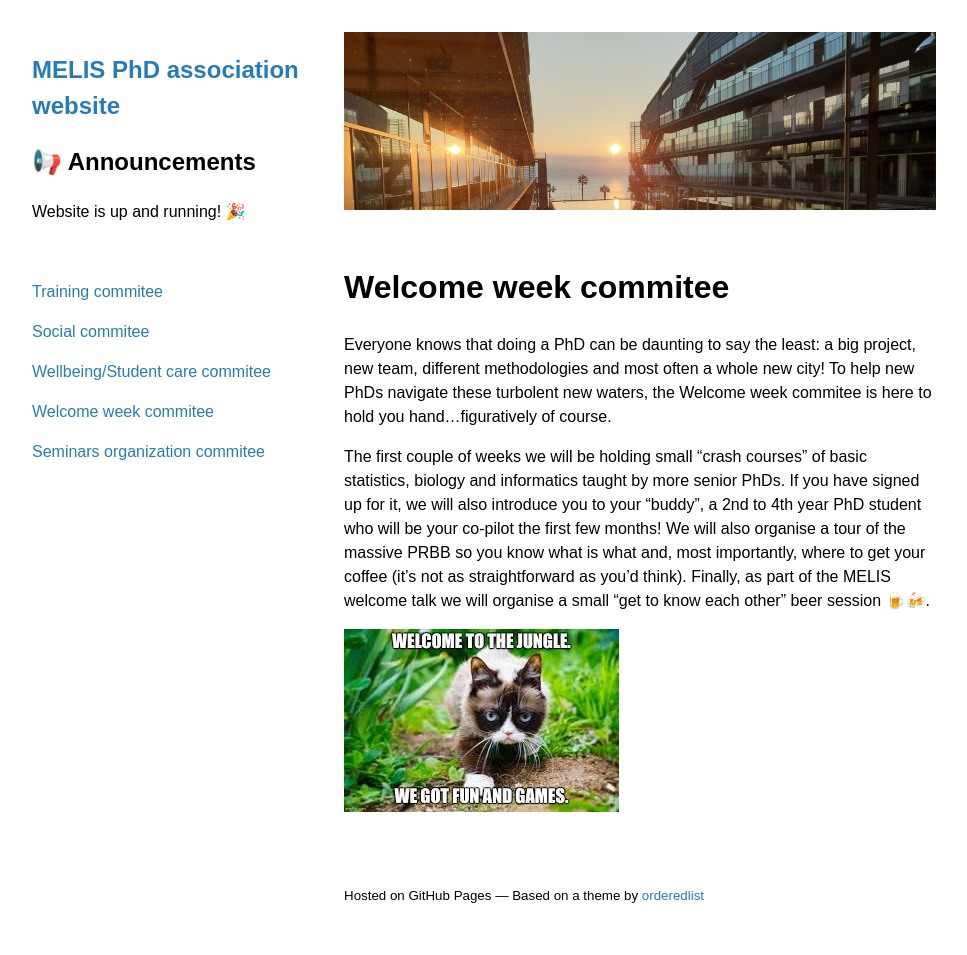
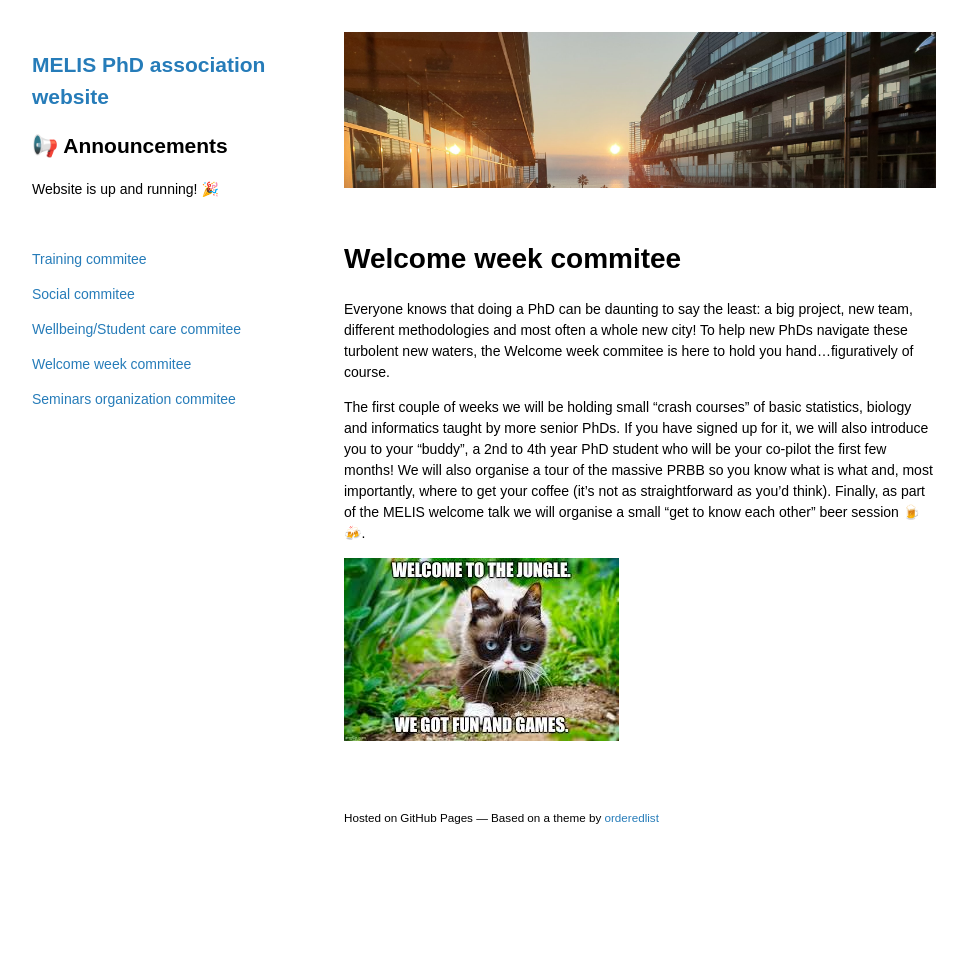
Before and after one commit to melisphdassociation/melisphdassociation.github.io, a Jekyll site: the page built from welcome.md, in a window 1280 px wide. Shown: the whole page, without its empty margins (0-967 px from the left). Built offline with Jekyll 4.4.1, drawn with Linux system fonts in a browser that asks for light colours; our own code applies the rules of GitHub Pages for plain Markdown files; the repository's description, which GitHub fills in, is left out; after the commit the page ends 900 px from its top, so only the background shows below that.

Commit message:
Fix image and font sizing.

```diff
--- a/_layouts/default.html
+++ b/_layouts/default.html
@@ -15,7 +15,7 @@
 			body {
 				margin: 0 auto;
 				padding: 2rem 2rem;
-				font: 1rem/1.5 sans-serif;
+				font: 14px/1.5 sans-serif;
 			}
 			/* Define main layout. */
 			.left-sidebar-grid {
@@ -53,6 +53,9 @@
 			}
 			a:hover {
 				font-weight: bold;
+			}
+			img {
+				max-width: 100%;
 			}
 			@media (min-width: 1200px) {
 				.left-sidebar-grid {
```
